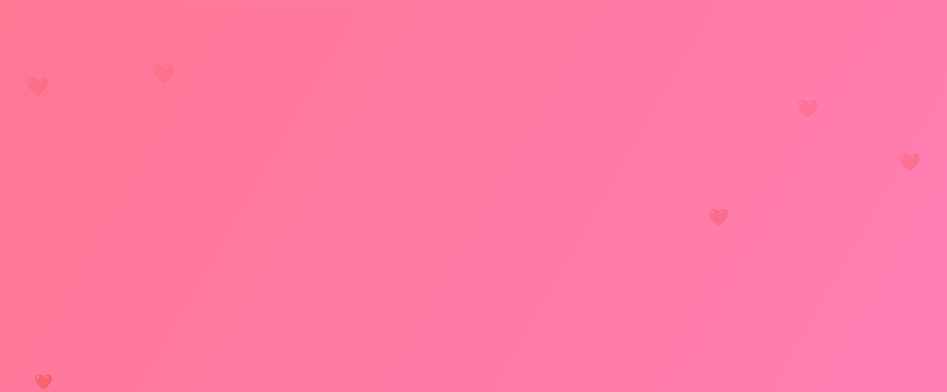
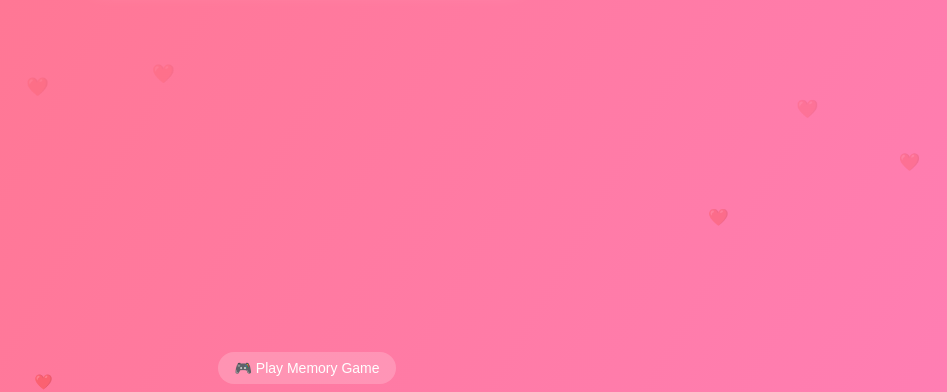
Before and after one commit to umairyousaf142/bogglo.github.io, a plain HTML site: page index.html in a window 1280 px wide. Shown: the part 414-806 px from the top of the page, without its empty margins (333-1280 px from the left). Drawn offline with Linux system fonts and the light colour scheme.

Commit message:
Update index.html

```diff
--- a/index.html
+++ b/index.html
@@ -5,8 +5,8 @@
   <meta name="viewport" content="width=device-width, initial-scale=1.0">
   <title>Love Calculator ❤️ — Calculate your love</title>
   <meta name="description" content="A fun and romantic Love Calculator web app that calculates love score based on names.">
-  <meta name="keywords" content="Love Calculator, love score, romantic app, name match, love ,  HTML CSS JavaScript">
-  <meta name="author" content="All Bayjid (Bogglo)">
+  <meta name="keywords" content="Love Calculator, love score, romantic app, name match, HTML CSS JavaScript">
+  <meta name="author" content="All Bayjid Bishwash (Bogglo)">
   <meta property="og:title" content="Love Calculator ❤️ — Calculate your love">
   <meta property="og:description" content="Playful web app to calculate love score based on names.">
   <meta property="og:image" content="images/screenshot.jpg">
@@ -93,6 +93,36 @@
       0% { transform: translateY(100vh) scale(0.5); opacity: 1; }
       100% { transform: translateY(-10vh) scale(1); opacity: 0; }
     }
+
+    /* Footer styles and animation */
+    .footer-link {
+      position: fixed;
+      bottom: 10px;
+      width: 100%;
+      text-align: center;
+      font-size: 14px;
+      z-index: 10;
+    }
+
+    .footer-link a {
+      color: white;
+      text-decoration: none;
+      padding: 8px 16px;
+      background: rgba(255, 255, 255, 0.2);
+      border-radius: 20px;
+      animation: pulse 2s infinite;
+      transition: background 0.3s;
+    }
+
+    .footer-link a:hover {
+      background: rgba(255, 255, 255, 0.4);
+    }
+
+    @keyframes pulse {
+      0% { transform: scale(1); opacity: 0.8; }
+      50% { transform: scale(1.1); opacity: 1; }
+      100% { transform: scale(1); opacity: 0.8; }
+    }
   </style>
 </head>
 <body>
@@ -154,5 +184,10 @@
     }
   </script>
 
+  <!-- Footer with animated link -->
+  <footer class="footer-link">
+    <a href="https://bogglo.github.io/memory-game/" target="_blank">🎮 Play Memory Game</a>
+  </footer>
+
 </body>
 </html>
```
